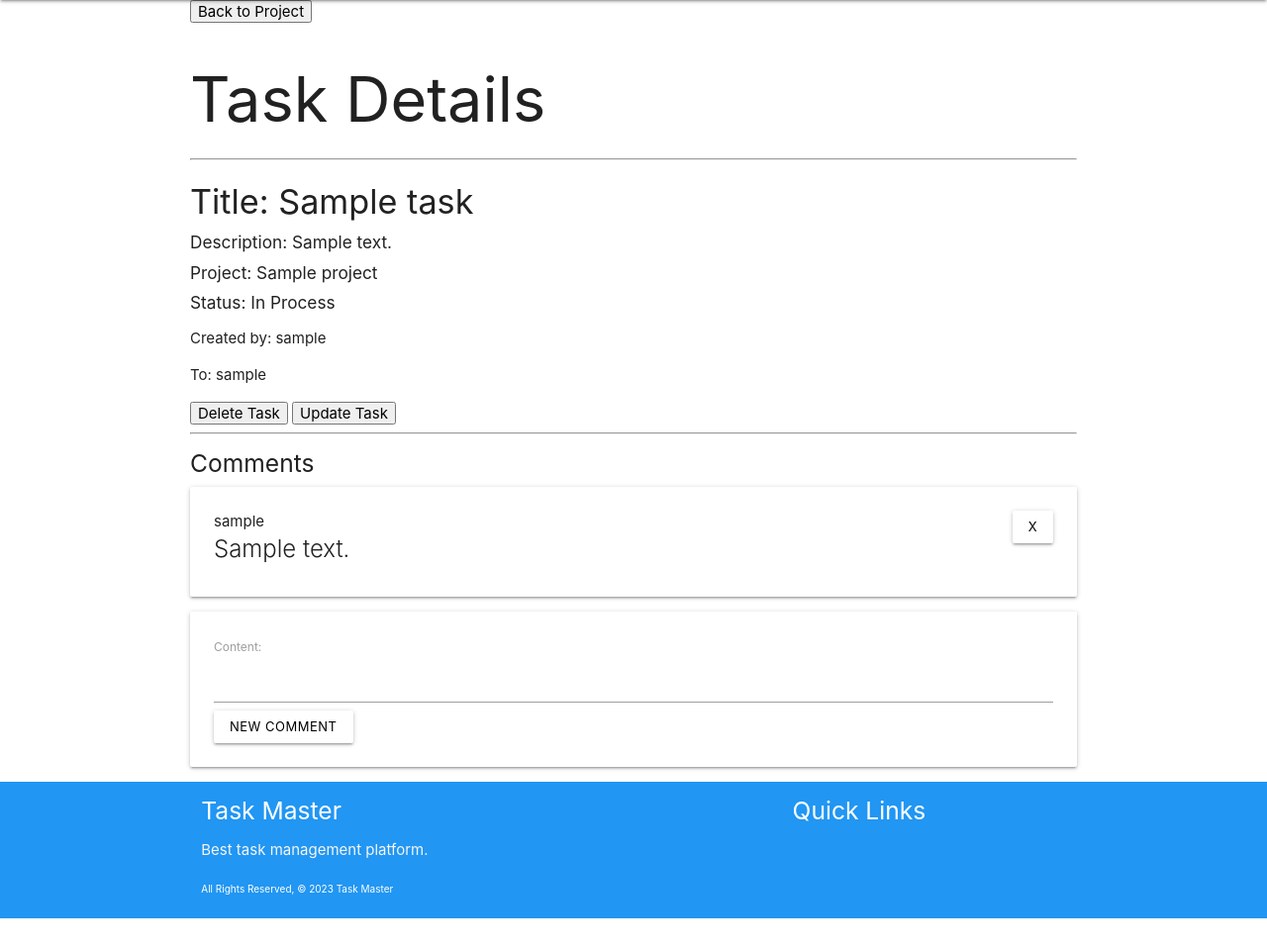
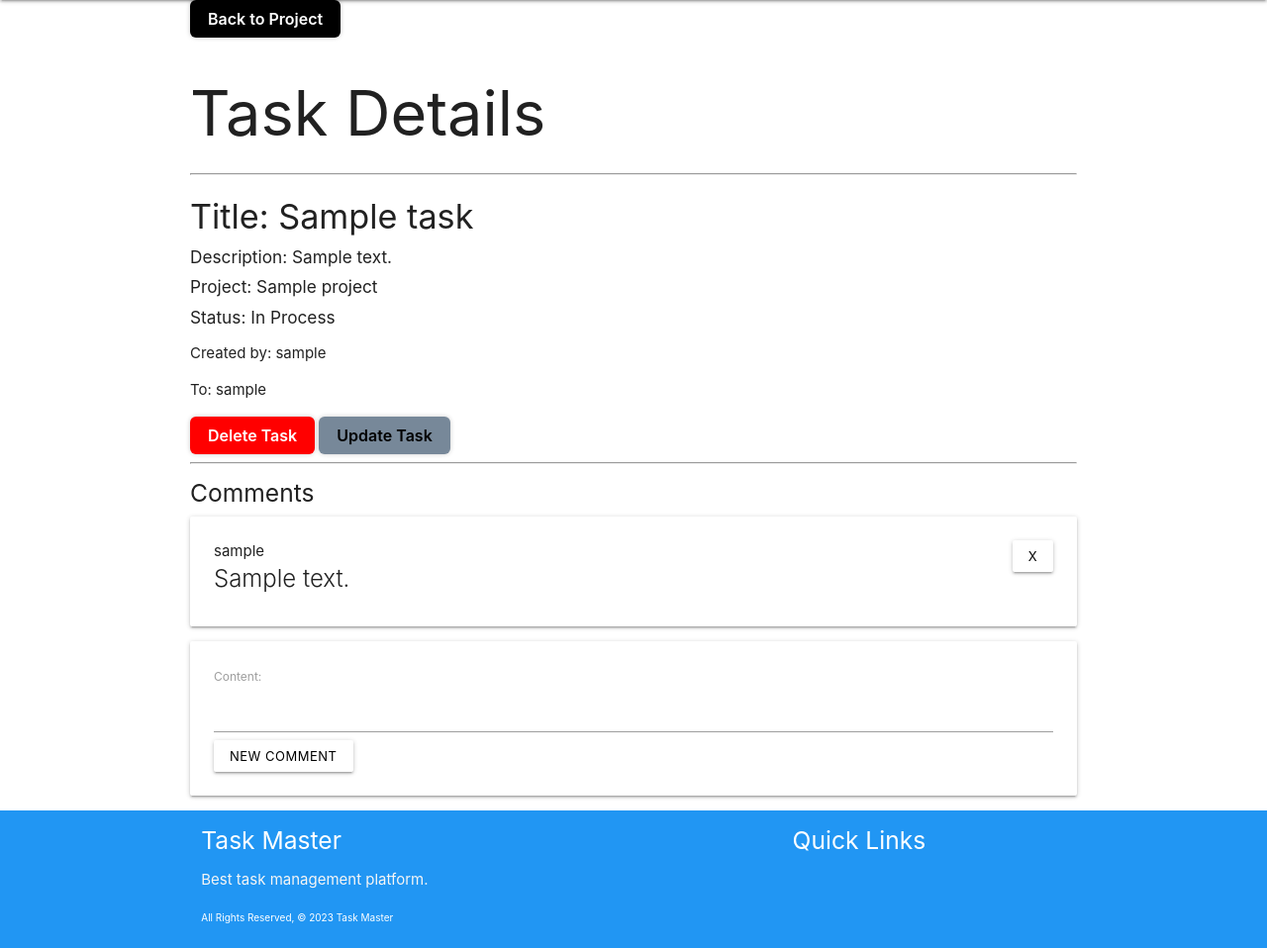
Before and after one commit to lucas-richards/task_master, a Django app: page /projects/1/tasks/1/ in a window 1280 px wide. Shown: the part 64-1022 px from the top of the page at 99% size. Before the commit the page ends 992 px from the top, so only its background shows below. Run offline with Django 4.2, Linux system fonts and the light colour scheme; tables that the repository leaves empty hold one stand-in row (values such as "Sample post").

Commit message:
dynamic buttons

```diff
--- a/main_app/static/css/style.css
+++ b/main_app/static/css/style.css
@@ -22,6 +22,19 @@ footer.page-footer {
 .small-text {
     font-size: 10px;
 }
+
+/* buttons style */
+.button{
+    outline: none;
+    border: none;
+    padding: 10px 18px;
+    border-radius: 6px;
+    font-size: 16px;
+    font-weight: 600;
+    cursor: pointer;
+    box-shadow: 0 0 5px rgba(0, 0, 0, 0.2);
+}
+
 /* Custom Navy Blue */
 .navy {
     background-color: #001F3F !important;
@@ -46,7 +59,7 @@ footer.page-footer {
 }
 
 .black-btn:hover, .black-btn:focus {
-    background-color: #333333 !important;
+    background-color: #515151 !important;
 }
 /* Danger Button (Red for illustrative purposes) */
 .danger {
@@ -57,3 +70,17 @@ footer.page-footer {
 .danger:hover, .danger:focus {
     background-color: #D80000 !important;
 }
+
+/* White Background Button */
+.grey-btn {
+    background-color: lightslategray; /* White color */
+    color: #000; /* Black text color */
+}
+
+.grey-btn:hover {
+    background-color: white; /* Slightly darker white/grey on hover */
+}
+
+.grey-btn:focus {
+    outline: none;
+}
--- a/main_app/templates/button.html
+++ b/main_app/templates/button.html
@@ -1,4 +1,5 @@
-<button class="button balck-btn">Create</button>
+<button class="button black-btn">Create</button>
 <button class="button royal">Edit</button>
 <button class="button danger">Delete</button>
 <button class="button navy">Save</button>
+<button class="button grey-btn">Update</button>
--- a/main_app/templates/main_app/form.html
+++ b/main_app/templates/main_app/form.html
@@ -9,7 +9,7 @@
     <form action="" method="POST">
         {% csrf_token %}
         {{ form.as_table }}
-        <input type="submit" value="Save" class="btn">
+        <input type="submit" value="Save" class="button royal">
     </form>
     <script>
         const dateEl = document.getElementById('id_due_date');
--- a/main_app/templates/projects/index.html
+++ b/main_app/templates/projects/index.html
@@ -69,7 +69,7 @@
     </tbody>
 </table>
 <a href="{% url 'projects_create' %}">
-    <button type="button">Create Project</button>
+    <button type="button" class="button black-btn">Create Project</button>
 </a>
 
 <script>
--- a/main_app/templates/tasks/detail.html
+++ b/main_app/templates/tasks/detail.html
@@ -2,7 +2,7 @@
 
 {% block content %}
 <a href="{% url 'projects_detail' project.id %}">
-  <button type="button">Back to Project</button>
+  <button type="button" class="button black-btn">Back to Project</button>
 </a>
 <h1>Task Details</h1>
 <hr>
@@ -19,10 +19,10 @@
 <p>Created by: {{ task.created_by}}</p>
 <p>To: {{ task.assignee}}</p>
 <a href="{% url 'tasks_delete' task.id %}">
-  <button type="button">Delete Task</button>
+  <button type="button" class="button danger">Delete Task</button>
 </a>
 <a href="{% url 'tasks_update' task.id %}">
-  <button type="button">Update Task</button>
+  <button type="button" class="button grey-btn">Update Task</button>
 </a>
 <hr>
 <h5>Comments</h5>
```
